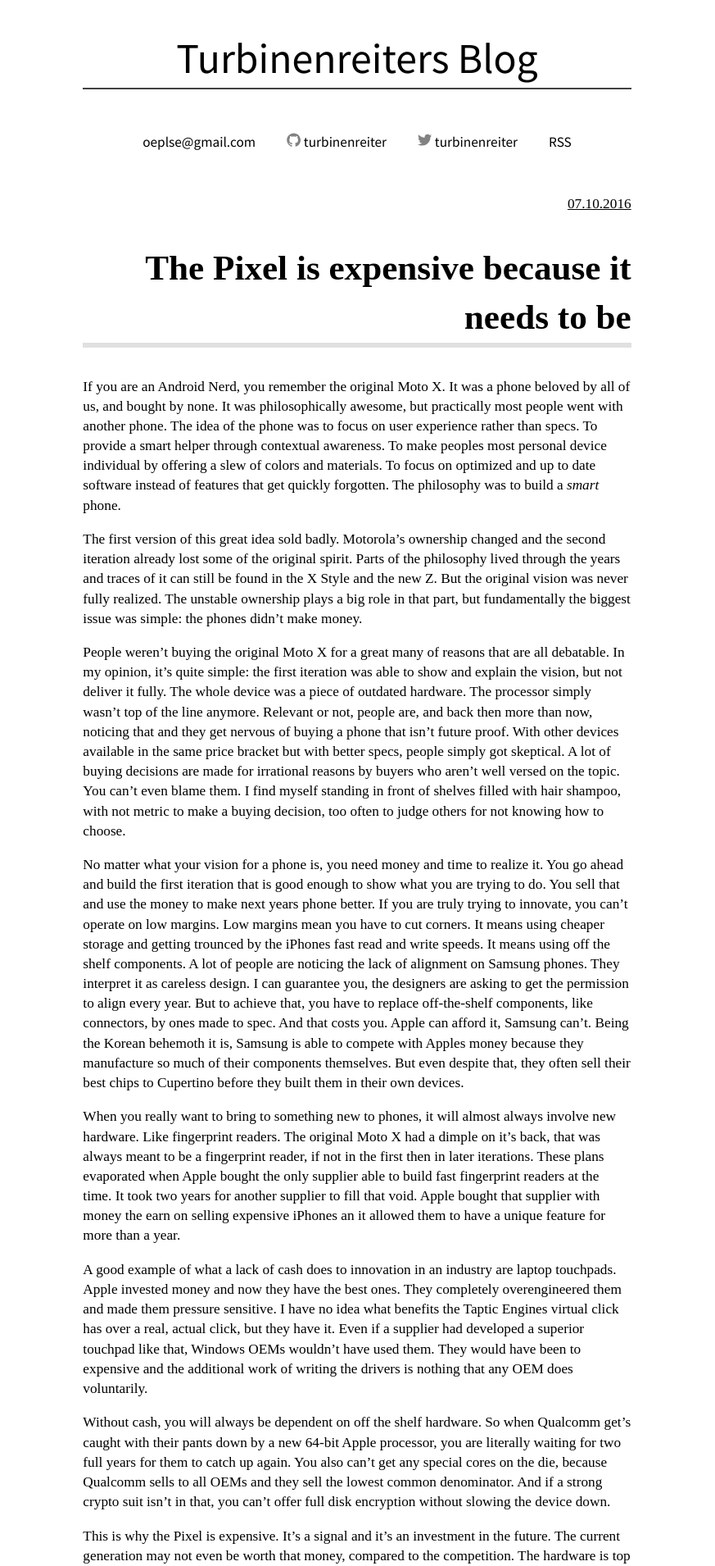
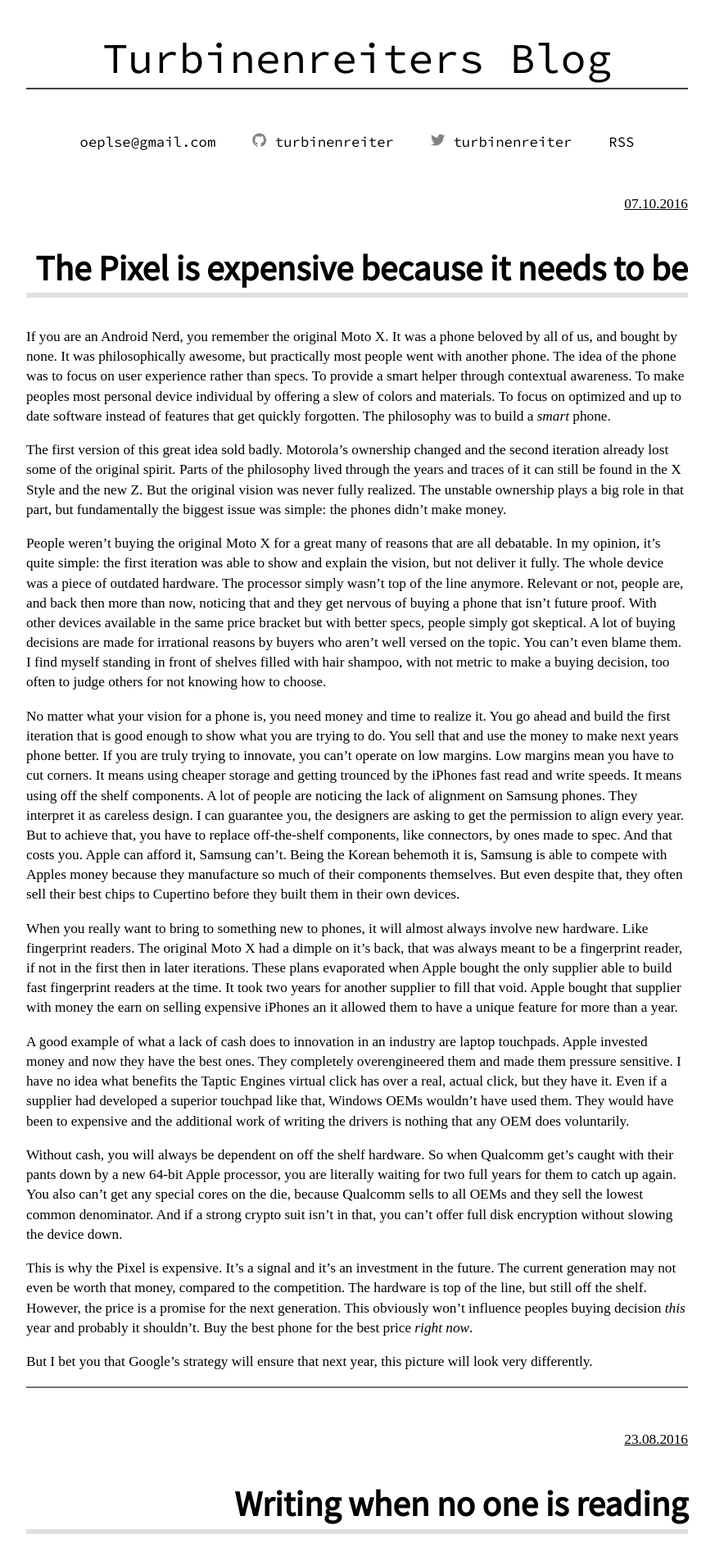
Before and after one commit to turbinenreiter/turbinenreiter.github.io, a Jekyll site: the page built from index.html, in a window 1280 px wide. Shown: the top 1910 px of the page at 82% size, without its empty margins (204-1077 px from the left). Built offline with Jekyll 4.4.1, drawn with Linux system fonts in a browser that asks for light colours; nearby versions of some CDN libraries; some web fonts are replaced; formulas are drawn with MathJax 3; the list of posts is cut into pages by our own code.

Commit message:
more fonts

```diff
--- a/_sass/_base.scss
+++ b/_sass/_base.scss
@@ -12,8 +12,8 @@
     font-variant-ligatures: common-ligatures;
     font-kerning: normal;
 
-    font-family: 'Source Sans Pro', sans-serif;
-    #font-family: 'Source Code Pro', monospace;
+    #font-family: 'Source Sans Pro', sans-serif;
+    font-family: 'Source Code Pro', monospace;
     #font-family: 'Source Serif Pro', serif;
     font-weight: 400;
     font-size: calc(14px + 0.15vw + 0.15vh);
@@ -46,6 +46,7 @@
 }
 
 article h1 {
+    font-family: 'Source Sans Pro', sans-serif;
     text-align: right;
     border-bottom: 6px solid #E0E0E0;
     font-size: calc(2.5*(14px + 0.15vw + 0.15vh));
```
